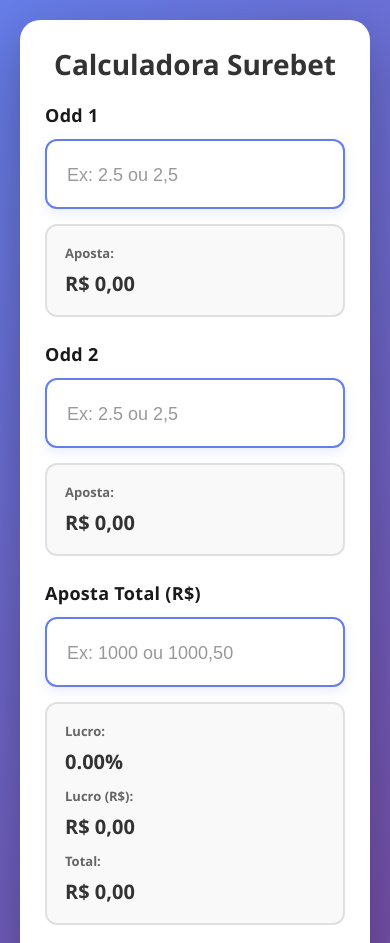
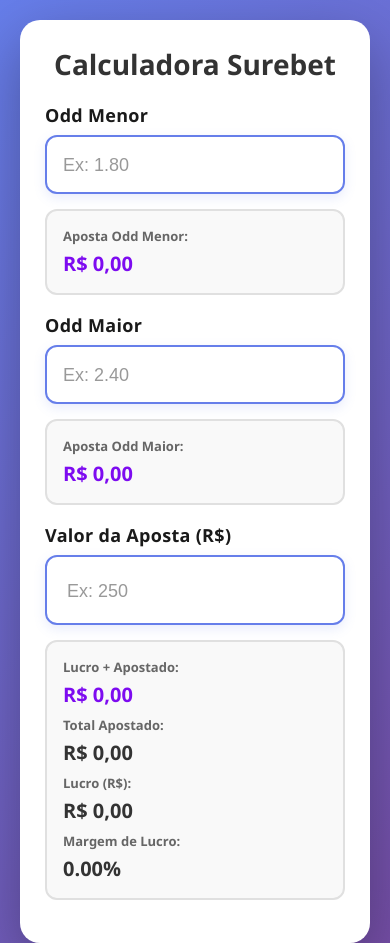
Before and after one commit to HenriqueStafocher/Calculadora-SureBet, a plain HTML site: page index.html in a window 390 px wide. Shown: the top 943 px of the page. Drawn offline with Linux system fonts and the light colour scheme.

Commit message:
Update 2.0 (IP-Secret)

```diff
--- a/index.html
+++ b/index.html
@@ -13,38 +13,40 @@
 
             <div class="form-group-row">
                 <div class="form-group">
-                    <label for="odd1">Odd 1</label>
-                    <input type="text" id="odd1" inputmode="decimal" pattern="[0-9]+([.,][0-9]+)?" placeholder="Ex: 2.5 ou 2,5">
+                    <label for="odd1">Odd Menor</label>
+                    <input type="text" id="odd1" inputmode="decimal" pattern="[0-9]+([.,][0-9]+)?" placeholder="Ex: 1.80">
                 </div>
                 <div class="result-display">
-                    <span class="result-label">Aposta:</span>
+                    <span class="result-label">Aposta Odd Menor:</span>
                     <span class="result-value" id="bet1">R$ 0,00</span>
                 </div>
             </div>
 
             <div class="form-group-row">
                 <div class="form-group">
-                    <label for="odd2">Odd 2</label>
-                    <input type="text" id="odd2" inputmode="decimal" pattern="[0-9]+([.,][0-9]+)?" placeholder="Ex: 2.5 ou 2,5">
+                    <label for="odd2">Odd Maior</label>
+                    <input type="text" id="odd2" inputmode="decimal" pattern="[0-9]+([.,][0-9]+)?" placeholder="Ex: 2.40">
                 </div>
                 <div class="result-display">
-                    <span class="result-label">Aposta:</span>
+                    <span class="result-label">Aposta Odd Maior:</span>
                     <span class="result-value" id="bet2">R$ 0,00</span>
                 </div>
             </div>
 
             <div class="form-group-row">
                 <div class="form-group">
-                    <label for="total">Aposta Total (R$)</label>
-                    <input type="text" id="total" inputmode="decimal" pattern="[0-9]+([.,][0-9]+)?" placeholder="Ex: 1000 ou 1000,50">
+                    <label for="total">Valor da Aposta (R$)</label>
+                    <input type="text" id="total" inputmode="decimal" pattern="[0-9]+([.,][0-9]+)?" placeholder="Ex: 250">
                 </div>
                 <div class="result-display">
-                    <span class="result-label">Lucro:</span>
+                    <span class="result-label">Lucro + Apostado:</span>
+                    <span class="result-value" id="totalReturn">R$ 0,00</span>
+                    <span class="result-label">Total Apostado:</span>
+                    <span class="result-value" id="totalInvested">R$ 0,00</span>
+                    <span class="result-label">Lucro (R$):</span>
+                    <span class="result-value" id="profitLoss">R$ 0,00</span>
+                    <span class="result-label">Margem de Lucro:</span>
                     <span class="result-value" id="margin">0.00%</span>
-                    <span class="result-label" style="margin-top: 12px;">Lucro (R$):</span>
-                    <span class="result-value" id="profitLoss">R$ 0,00</span>
-                    <span class="result-label" style="margin-top: 12px;">Total:</span>
-                    <span class="result-value" id="totalReturn">R$ 0,00</span>
                 </div>
             </div>
         </div>
--- a/script.js
+++ b/script.js
@@ -6,9 +6,10 @@ const totalInput = document.getElementById('total');
 // Elementos de resultado
 const bet1Span = document.getElementById('bet1');
 const bet2Span = document.getElementById('bet2');
-const marginSpan = document.getElementById('margin');
+const totalInvestedSpan = document.getElementById('totalInvested');
 const profitLossSpan = document.getElementById('profitLoss');
 const totalReturnSpan = document.getElementById('totalReturn');
+const marginSpan = document.getElementById('margin');
 
 // Função para formatar moeda
 function formatCurrency(value) {
@@ -36,55 +37,50 @@ function normalizeNumber(value) {
 function calculateSurebet() {
     const odd1 = normalizeNumber(odd1Input.value);
     const odd2 = normalizeNumber(odd2Input.value);
-    const total = normalizeNumber(totalInput.value);
+    const bet1 = normalizeNumber(totalInput.value); // Agora este é o valor da aposta na Odd 1
 
     // Validação - se não tiver todos os valores, mostrar valores padrão
-    if (!odd1 || !odd2 || !total || odd1 < 1.01 || odd2 < 1.01 || total <= 0) {
+    if (!odd1 || !odd2 || !bet1 || odd1 < 1.01 || odd2 < 1.01 || bet1 <= 0) {
         bet1Span.textContent = 'R$ 0,00';
         bet2Span.textContent = 'R$ 0,00';
-        marginSpan.textContent = '0.00%';
-        marginSpan.className = 'result-value';
+        totalInvestedSpan.textContent = 'R$ 0,00';
         profitLossSpan.textContent = 'R$ 0,00';
         profitLossSpan.className = 'result-value';
         totalReturnSpan.textContent = 'R$ 0,00';
-        totalReturnSpan.className = 'result-value';
+        marginSpan.textContent = '0.00%';
+        marginSpan.className = 'result-value';
         return;
     }
 
-    // Calcular probabilidades implícitas
-    const prob1 = 1 / odd1;
-    const prob2 = 1 / odd2;
-    const totalProb = prob1 + prob2;
+    // Calcular a aposta na Odd 2 baseada na aposta da Odd 1
+    // Para uma surebet perfeita: bet1 * odd1 = bet2 * odd2
+    // Portanto: bet2 = (bet1 * odd1) / odd2
+    const bet2 = (bet1 * odd1) / odd2;
 
-    // Calcular distribuição das apostas
-    const bet1 = (prob1 / totalProb) * total;
-    const bet2 = (prob2 / totalProb) * total;
+    // Calcular total apostado
     const totalInvested = bet1 + bet2;
 
-    // Calcular retornos possíveis
+    // Calcular retornos (ambos devem ser iguais em uma surebet)
     const return1 = bet1 * odd1;
     const return2 = bet2 * odd2;
+    const totalReturn = return1; // ou return2, ambos são iguais
 
-    // Calcular lucro/prejuízo (ambos os retornos devem ser iguais em uma surebet perfeita)
-    // Vamos usar o menor retorno para calcular o lucro/prejuízo
-    const minReturn = Math.min(return1, return2);
-    const profitLoss = minReturn - totalInvested;
+    // Calcular lucro/prejuízo
+    const profitLoss = totalReturn - totalInvested;
 
     // Calcular margem de lucro
     const margin = (profitLoss / totalInvested) * 100;
 
-    // Calcular valor total (apostado + lucro)
-    const totalReturn = totalInvested + profitLoss;
-
     // Atualizar interface
     bet1Span.textContent = formatCurrency(bet1);
     bet2Span.textContent = formatCurrency(bet2);
-    marginSpan.textContent = formatPercent(margin);
-    marginSpan.className = 'result-value ' + (margin > 0 ? 'profit' : margin < 0 ? 'loss' : 'neutral');
+    totalInvestedSpan.textContent = formatCurrency(totalInvested);
     profitLossSpan.textContent = formatCurrency(profitLoss);
     profitLossSpan.className = 'result-value ' + (profitLoss > 0 ? 'profit' : profitLoss < 0 ? 'loss' : 'neutral');
     totalReturnSpan.textContent = formatCurrency(totalReturn);
     totalReturnSpan.className = 'result-value';
+    marginSpan.textContent = formatPercent(margin);
+    marginSpan.className = 'result-value ' + (margin > 0 ? 'profit' : margin < 0 ? 'loss' : 'neutral');
 }
 
 // Calcular automaticamente quando os valores mudarem
--- a/styles.css
+++ b/styles.css
@@ -31,7 +31,7 @@ body {
 h1 {
     color: #333;
     font-size: 36px;
-    margin-bottom: 30px;
+    margin-bottom: 25px;
     text-align: center;
 }
 
@@ -46,7 +46,7 @@ h1 {
     display: flex;
     align-items: flex-end;
     gap: 20px;
-    margin-bottom: 25px;
+    margin-bottom: 20px;
 }
 
 .form-group {
@@ -58,8 +58,8 @@ h1 {
     display: flex;
     flex-direction: column;
     align-items: flex-end;
-    min-width: 200px;
-    padding: 20px;
+    min-width: 220px;
+    padding: 16px;
     background: #f9f9f9;
     border-radius: 12px;
     border: 2px solid #e0e0e0;
@@ -69,7 +69,12 @@ h1 {
     color: #666;
     font-size: 14px;
     font-weight: 600;
-    margin-bottom: 8px;
+    margin-bottom: 6px;
+    margin-top: 0;
+}
+
+.result-label:not(:first-child) {
+    margin-top: 10px;
 }
 
 .result-value {
@@ -91,11 +96,17 @@ h1 {
     color: #666 !important;
 }
 
+#bet1,
+#bet2,
+#totalReturn {
+    color: #7d0bf0 !important;
+}
+
 label {
     display: block;
     color: #1a1a1a;
     font-weight: 700;
-    margin-bottom: 12px;
+    margin-bottom: 10px;
     font-size: 20px;
     letter-spacing: 0.3px;
 }
@@ -111,6 +122,12 @@ input {
     transition: all 0.3s ease;
     background: #ffffff;
     box-shadow: 0 4px 12px rgba(102, 126, 234, 0.15);
+}
+
+input#odd1,
+input#odd2 {
+    padding: 18px;
+    font-size: 22px;
 }
 
 input::placeholder {
@@ -132,7 +149,7 @@ input:focus {
 
 
 footer {
-    margin-top: 30px;
+    margin-top: 25px;
     text-align: center;
     padding: 20px;
     color: rgba(255, 255, 255, 0.9);
@@ -172,8 +189,13 @@ footer p {
         margin-bottom: 20px;
     }
 
+    .form-group-row {
+        margin-bottom: 18px;
+    }
+
     label {
         font-size: 18px;
+        margin-bottom: 8px;
     }
 
     input {
@@ -182,16 +204,27 @@ footer p {
         border-width: 2.5px;
     }
 
+    input#odd1,
+    input#odd2 {
+        padding: 16px;
+        font-size: 20px;
+    }
+
     input::placeholder {
         font-size: 18px;
     }
 
     .result-display {
-        padding: 18px;
+        padding: 16px;
     }
 
     .result-label {
         font-size: 13px;
+        margin-bottom: 5px;
+    }
+
+    .result-label:not(:first-child) {
+        margin-top: 8px;
     }
 
     .result-value {
@@ -201,5 +234,6 @@ footer p {
     footer {
         font-size: 12px;
         padding: 15px;
+        margin-top: 20px;
     }
 }
```
